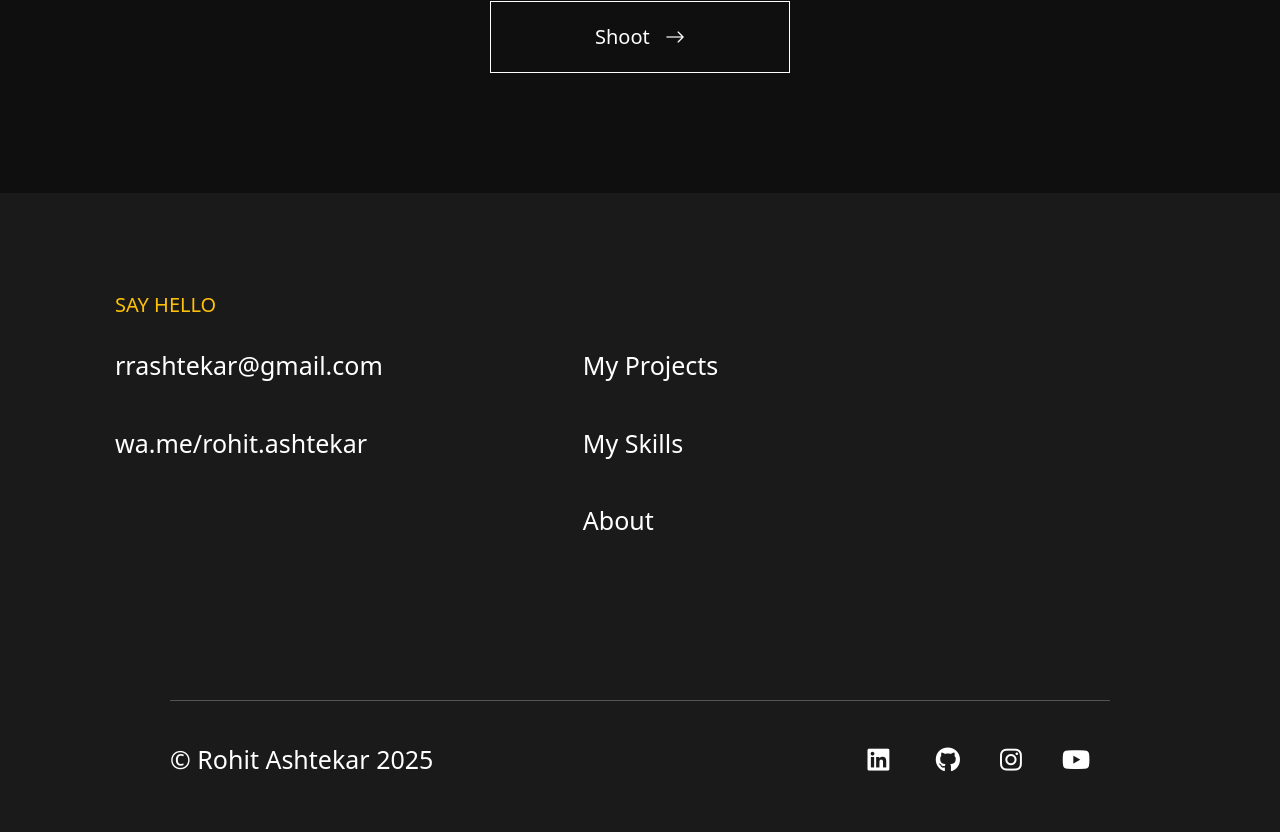
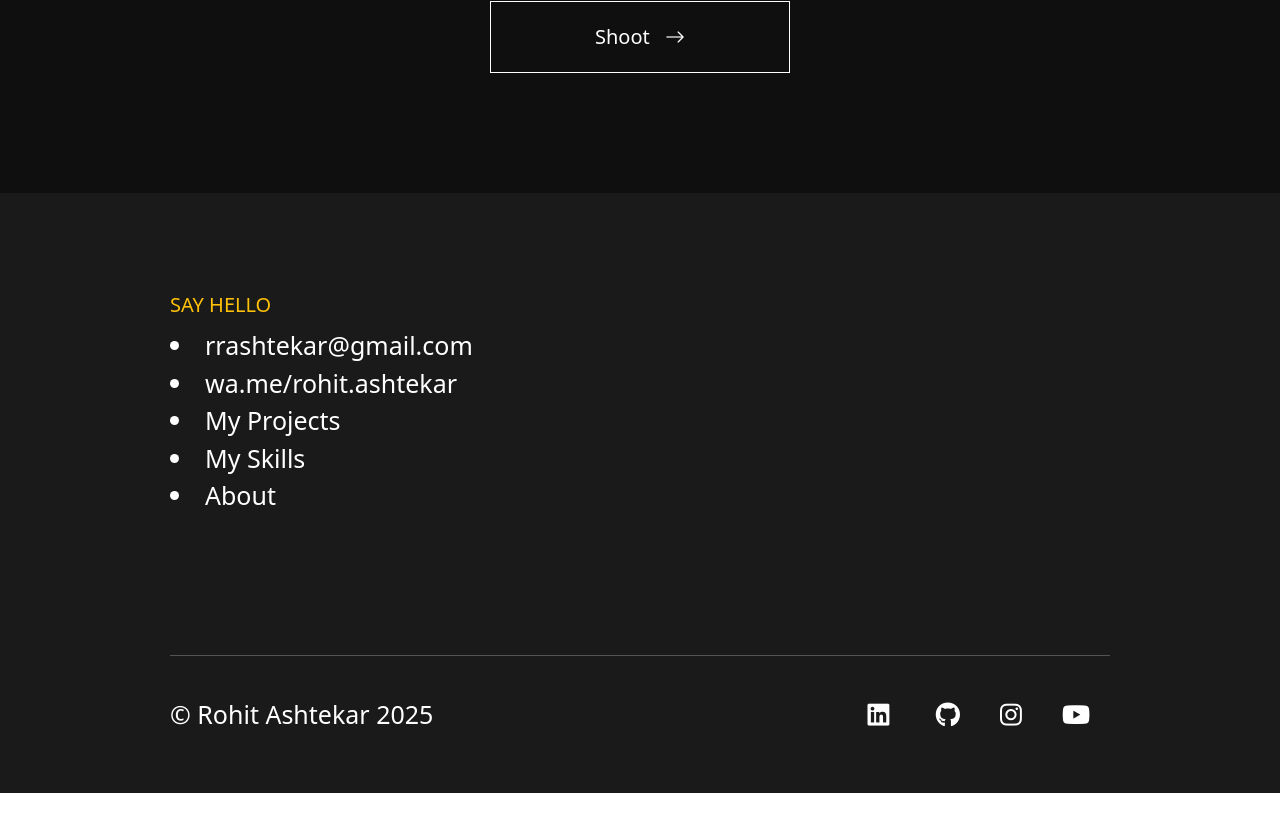
Before and after one commit to rohitashtekar/portfolio, a React (Vite) app in the folder Portfolio/: page / in a window 1280 px wide. Shown: the part 1965-2797 px from the top of the page. After the commit the page ends 2758 px from the top, so only its background shows below. Built offline with nearby package versions, Linux system fonts and the light colour scheme.

Commit message:
UPDATE: fixed responsive footer design

```diff
--- a/Portfolio/src/components/Footer.jsx
+++ b/Portfolio/src/components/Footer.jsx
@@ -6,16 +6,16 @@ const Footer = () => {
     <>
       <footer className="ft-container">
         <div className="container-fluid">
-          <div className="ft-part-1">
-            <h6 className="say-hello">
-              Say Hello
-            </h6>
-            <div className="footer-menu">
+          <div className="ft-part-1 container">
+            <div>
+              <h6 className="say-hello">Say Hello</h6>
+            </div>
+            <div className="ft-menu">
               <div className="ft-contact">
                 <li><a href="mailto:rrashtekar@gmail.com">rrashtekar@gmail.com</a></li>
                 <li><a href="https://wa.me/919482159328">wa.me/rohit.ashtekar</a></li>
               </div>
-              <div className="footer-menu-list">
+              <div className="ft-menu-list">
                 <Link to="/projects"><li>My Projects</li></Link>
                 <Link to="/skills"><li>My Skills</li></Link>
                 <Link to="/about"><li>About</li></Link>
```
